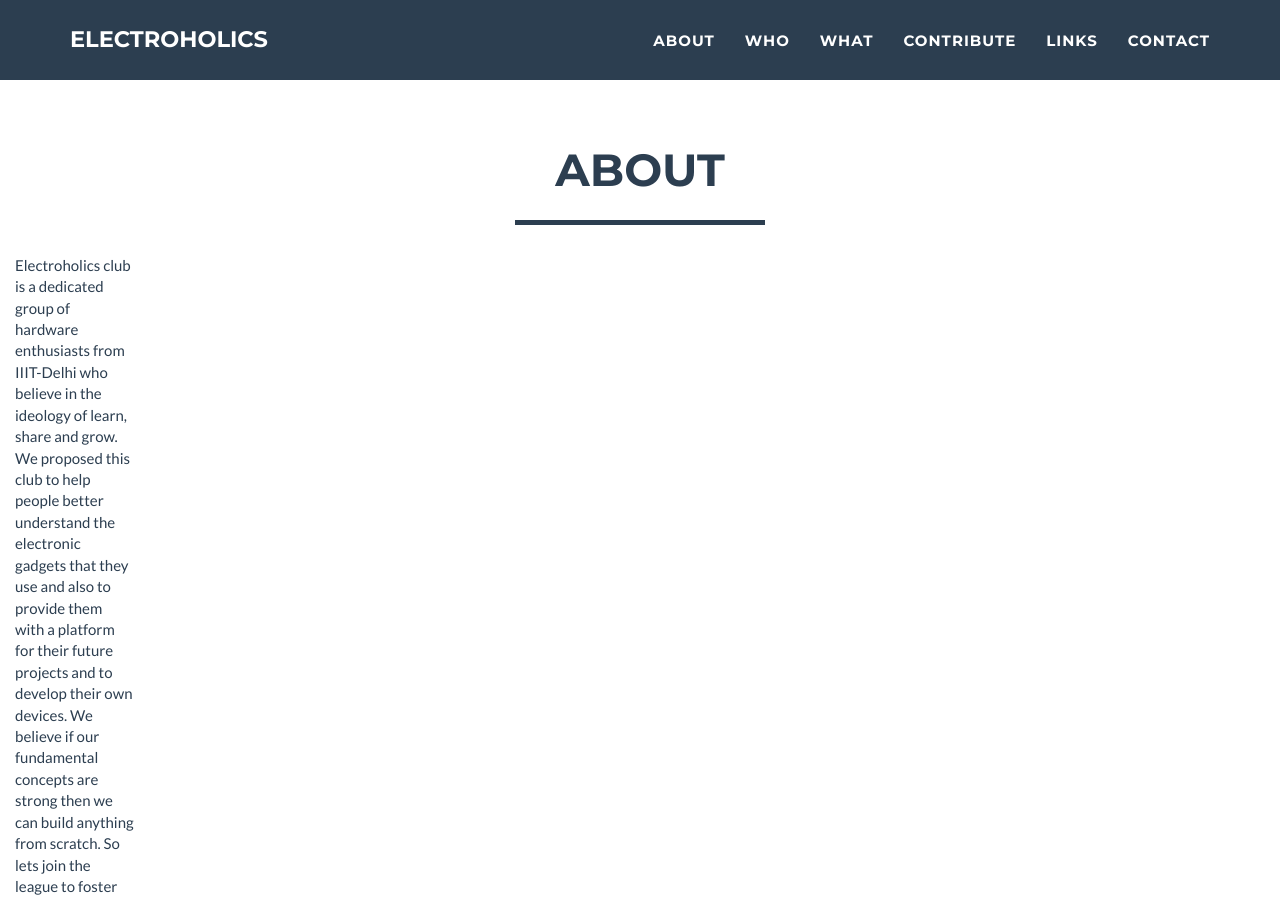
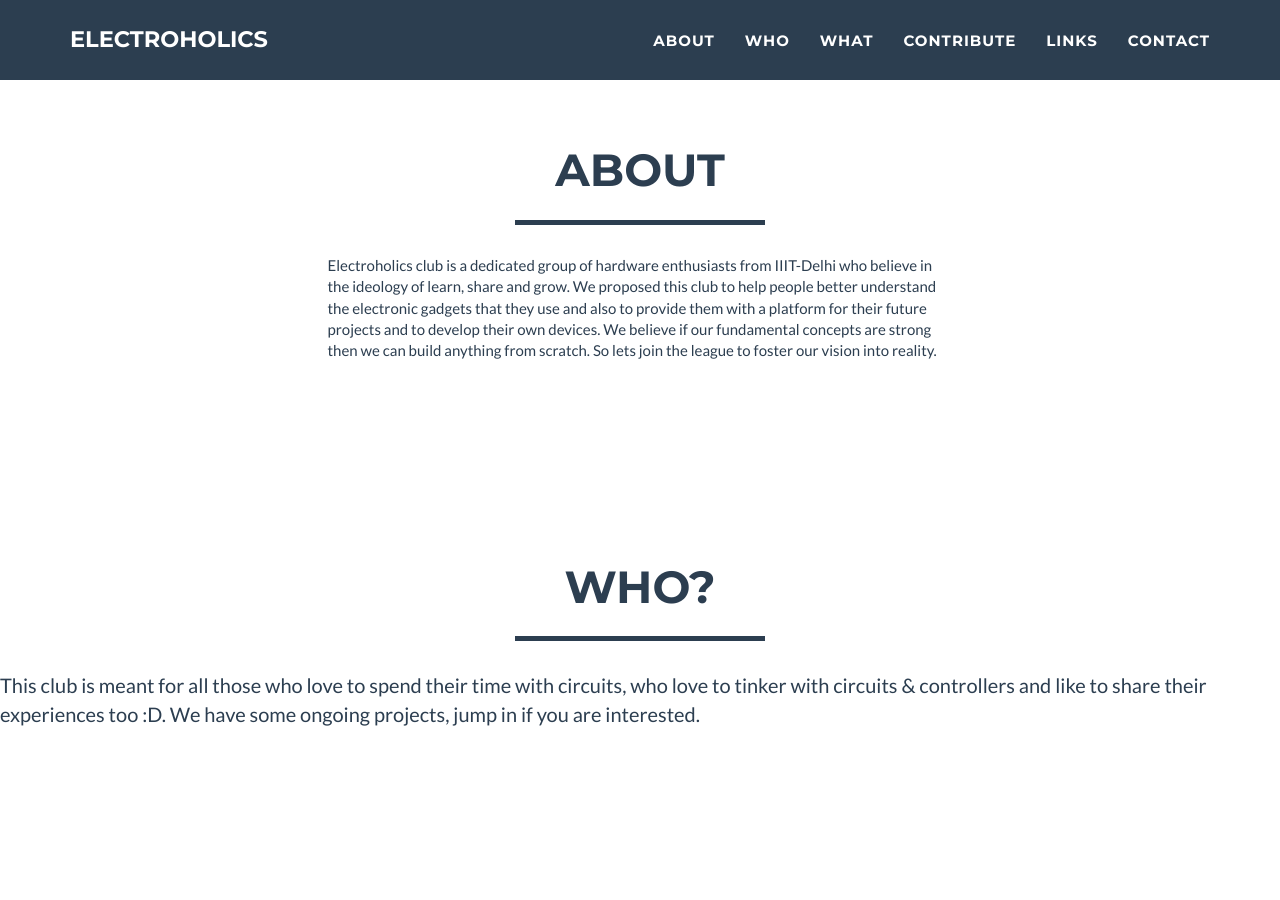
Before and after one commit to Electroholics/previous-website, a Jekyll site: the page built from index.html, in a window 1280 px wide and 900 px high, scrolled down 730 px. Built offline with Jekyll 4.4.1, drawn with Linux system fonts in a browser that asks for light colours.

Commit message:
styling 5

```diff
--- a/_includes/portfolio_grid.html
+++ b/_includes/portfolio_grid.html
@@ -7,11 +7,11 @@
                 <hr class="star-primary">
                 </div>
                 <div class="row">
-                <div class="col-sm-3">
-                <div class="col-sm-6">
-                 Electroholics club is a dedicated group of hardware enthusiasts from IIIT-Delhi who believe in the ideology of learn, share and grow. We proposed this club to help people better understand the electronic gadgets that they use and also to provide them with a platform for their future projects and to develop their own devices. We believe if our fundamental concepts are strong then we can build anything from scratch. So lets join the league to foster our vision into reality.
+                <div class="col-sm-3"></div>
+                <div class="col-sm-6">Electroholics club is a dedicated group of hardware enthusiasts from IIIT-Delhi who believe in the ideology of learn, share and grow. We proposed this club to help people better understand the electronic gadgets that they use and also to provide them with a platform for their future projects and to develop their own devices. We believe if our fundamental concepts are strong then we can build anything from scratch. So lets join the league to foster our vision into reality.
+
                  </div>
-                 <div class="col-sm-3">
+                 <div class="col-sm-3"></div>
 
                  </div>
     		     </section>
```
